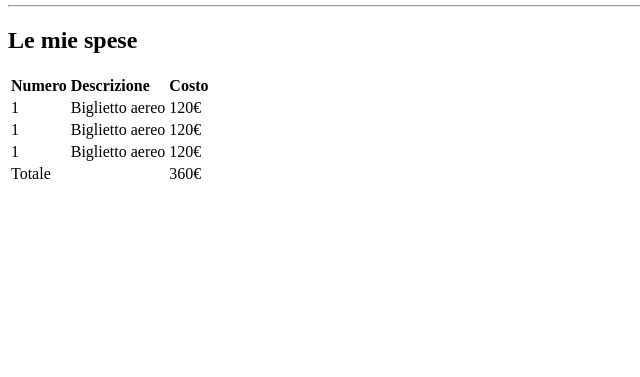
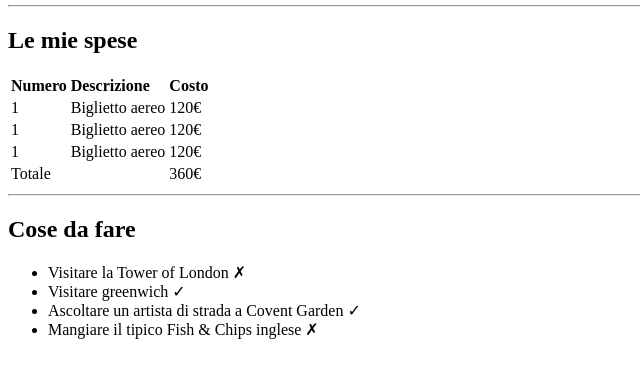
Before and after one commit to AleB-135/html-london-trip, a plain HTML site: page index.html in a window 1280 px wide. Shown: the part 101-478 px from the top of the page, without its empty margins (0-640 px from the left). Drawn offline with Linux system fonts and the light colour scheme.

Commit message:
feat: Inserita "To do list"

```diff
--- a/index.html
+++ b/index.html
@@ -20,6 +20,8 @@
 
                                 <!-- Main -->
     <main>
+
+                            <!-- Table -->
         <h2>Le mie spese</h2>
         <table>
             <tr>
@@ -52,6 +54,24 @@
             </tr>
 
         </table>
+                            <!-- End Table -->
+
+        <hr>
+
+                            <!-- To do list -->
+
+        <h2>Cose da fare</h2>
+            <ul>
+                <li>Visitare la Tower of London ✗</li>
+                <li>Visitare greenwich ✓</li>
+                <li>Ascoltare un artista di strada a Covent Garden ✓</li>
+                <li>Mangiare il tipico Fish & Chips inglese ✗</li>
+            </ul>
+
+                        <!-- End To do list -->
+
+
+
     </main>
                                 <!-- End Main -->
 </body>
```
